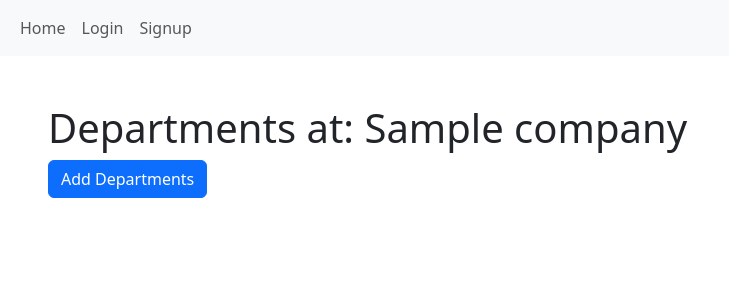
After one commit to giangarof/flask_ems, a Flask app: page /add_department/1 in a window 1280 px wide. The commit adds this page. Shown: the top 300 px of the page, without its empty margins (0-729 px from the left). Run offline with Flask 3, Linux system fonts and the light colour scheme; tables that the repository leaves empty hold one stand-in row (values such as "Sample post"); some libraries are stand-ins or nearby versions.

Commit message:
departments model

```diff
--- a/project/__init__.py
+++ b/project/__init__.py
@@ -1,7 +1,7 @@
 # Imports
 import os
 from flask import Flask
-from .routes import EmployeeRoutes, UserRoutes, CompanyRoutes
+from .routes import EmployeeRoutes, UserRoutes, CompanyRoutes, BaseRoutes
 from .extensions import db, migrate, bcrypt, login_manager
 from .models import User
 
@@ -19,5 +19,6 @@ def create_app():
     EmployeeRoutes(app, db)
     UserRoutes(app, db, bcrypt)
     CompanyRoutes(app, db)
+    BaseRoutes(app)
 
     return app
--- a/project/forms.py
+++ b/project/forms.py
@@ -11,6 +11,7 @@ from wtforms import (
 )
 from wtforms.validators import DataRequired, Email, EqualTo
 
+# EMPLOYEE
 
 class CreateEmployeeForm(FlaskForm):
     name = StringField("Enter your name")
@@ -40,32 +41,6 @@ class CreateEmployeeForm(FlaskForm):
 class DelEmployeeForm(FlaskForm):
     id = IntegerField("ID user number to remove: ")
     submit = SubmitField("Remove User")
-
-
-class SignupUserForm(FlaskForm):
-    name = StringField("Enter your name", validators=[DataRequired()])
-    password = PasswordField("Set your password", validators=[DataRequired()])
-    email = EmailField("Your email", validators=[DataRequired(), Email()])
-
-    submit = SubmitField("Create User")
-
-
-class LoginUserForm(FlaskForm):
-    password = PasswordField("Your password", validators=[DataRequired()])
-    email = EmailField("Your email", validators=[DataRequired(), Email()])
-    submit = SubmitField("LogIn User")
-
-
-class CreateCompanyForm(FlaskForm):
-    name = StringField("New company name", validators=[DataRequired()])
-    about = TextAreaField("What is the company about?", validators=[DataRequired()])
-    submit = SubmitField("Create Company")
-
-
-class UpdateCompanyForm(FlaskForm):
-    name = StringField("Update company name", validators=[DataRequired()])
-    about = TextAreaField("What is the company about?", validators=[DataRequired()])
-    submit = SubmitField("Update Company")
 
 
 class AssignEmployeeForm(FlaskForm):
@@ -143,3 +118,39 @@ class UpdateAssignedFom(FlaskForm):
         ],
     )
     submit = SubmitField("Update Employee")
+
+
+# USER
+
+class SignupUserForm(FlaskForm):
+    name = StringField("Enter your name", validators=[DataRequired()])
+    password = PasswordField("Set your password", validators=[DataRequired()])
+    email = EmailField("Your email", validators=[DataRequired(), Email()])
+
+    submit = SubmitField("Create User")
+
+
+class LoginUserForm(FlaskForm):
+    password = PasswordField("Your password", validators=[DataRequired()])
+    email = EmailField("Your email", validators=[DataRequired(), Email()])
+    submit = SubmitField("LogIn User")
+
+
+# COMPANY
+class CreateCompanyForm(FlaskForm):
+    name = StringField("New company name", validators=[DataRequired()])
+    about = TextAreaField("What is the company about?", validators=[DataRequired()])
+    submit = SubmitField("Create Company")
+
+
+class UpdateCompanyForm(FlaskForm):
+    name = StringField("Update company name", validators=[DataRequired()])
+    about = TextAreaField("What is the company about?", validators=[DataRequired()])
+    submit = SubmitField("Update Company")
+
+
+# DEPARTMENT
+
+class AddDepartmentForm(FlaskForm):
+    name = StringField('Department name to add')
+    submit = SubmitField("Add Department to your Company")
--- a/project/routes.py
+++ b/project/routes.py
@@ -4,7 +4,6 @@ from flask import Flask, abort, render_template, url_for, redirect, request, fla
 from .forms import (
     CreateEmployeeForm,
     DelEmployeeForm,
-
     SignupUserForm,
     LoginUserForm,
     CreateCompanyForm,
@@ -12,10 +11,24 @@ from .forms import (
     AssignEmployeeForm,
     UpdateUnassignedFom,
     UpdateAssignedFom,
+    AddDepartmentForm,
 )
-from .models import Employee, User, Company
+from .models import Employee, User, Company, Department
 from .extensions import db, bcrypt
 from flask_login import login_user, logout_user, login_required, current_user
+
+
+class BaseRoutes:
+
+    def __init__(self, app):
+        self.app = app
+        self.base_routes()
+
+    def base_routes(self):
+
+        @self.app.route("/", methods=["GET"])
+        def index():
+            return render_template("home.html")
 
 
 class EmployeeRoutes:
@@ -27,20 +40,12 @@ class EmployeeRoutes:
 
     # Routes
     def employee_routes(self):
-        @self.app.route("/", methods=["GET"])
-        def index():
-            return render_template("home.html")
 
-        @self.app.route("/list_unassigned")
-        def list_all_unassigned():
-            employees = Employee.query.filter_by(
-                status="Unassigned", created_by=current_user.id
-            ).all()
+        # FIRST PART
+        # UNASSIGNED EMPLOYEE SECTION
 
-            return render_template(
-                "employee/listAllUnassigned.html", employees=employees
-            )
-
+        # CREATE EMPLOYEE
+        # UNASSIGNED BY DEFAULT
         @self.app.route("/add", methods=["GET", "POST"])
         def add():
             form = CreateEmployeeForm()
@@ -61,11 +66,7 @@ class EmployeeRoutes:
 
             return render_template("employee/createEmployee.html", form=form)
 
-        # @self.app.route("/user/<int:id>", methods=["GET"])
-        # def getUser(id):
-        #     employee = Employee.query.get(id)
-        #     return render_template("profile.html", employee=employee)
-
+        # UPDATE EMPLOYEE UNASSIGNED
         @self.app.route("/update_unassiged/<int:id>", methods=["GET", "POST"])
         def updateUnassigned(id):
             employee = Employee.query.get(id)
@@ -84,6 +85,19 @@ class EmployeeRoutes:
                 "employee/updateUnassigned.html", form=form, employee=employee
             )
 
+        # LIST ALL UNASSIGNED
+        # FILTER BY CREATED_BY
+        @self.app.route("/list_unassigned")
+        def list_all_unassigned():
+            employees = Employee.query.filter_by(
+                status="Unassigned", created_by=current_user.id
+            ).all()
+
+            return render_template(
+                "employee/listAllUnassigned.html", employees=employees
+            )
+
+        # DELETE EMPLOYEE FROM DB
         @self.app.route("/delete/<int:id>", methods=["GET", "POST"])
         def delete(id):
             employee = Employee.query.get(id)
@@ -94,6 +108,11 @@ class EmployeeRoutes:
             flash("Employee deleted successfully!", "success")
             return redirect(url_for("list_all_unassigned"))
 
+        # SECONG PART
+        # ASSIGNED EMPLOYEE
+
+        # ASIGN EMPLOYEE TO A COMPANY
+        # CHANGE STATUS FROM UNASIGNED TO ACTIVE
         @self.app.route("/assign/<int:id>", methods=["GET", "POST"])
         def assignEmployee(id):
             form = AssignEmployeeForm()
@@ -124,6 +143,7 @@ class EmployeeRoutes:
                 "employee/assignToACompany.html", form=form, employee=employee
             )
 
+        # UPDATE ASSIGNED EMPLOYEE
         @self.app.route("/update_assiged/<int:id>", methods=["GET", "POST"])
         def updateAssigned(id):
             employee = Employee.query.get(id)
@@ -144,6 +164,7 @@ class EmployeeRoutes:
                 "employee/updateAssigned.html", form=form, employee=employee
             )
 
+        # REMOVE FROM ACTIVE TO UNASSIGNED
         @self.app.route("/remove/<int:id>", methods=["GET", "POST"])
         def unassignEmployee(id):
             employee = Employee.query.get(id)
@@ -268,17 +289,45 @@ class CompanyRoutes:
         def deleteCompany():
             pass
 
-        @self.app.route("/add_user_to_company", methods=["GET", "POST"])
-        @login_required
-        def addUserToCompany():
-            pass
-
-        @self.app.route("/remove_user_to_company", methods=["GET", "POST"])
-        @login_required
-        def removeUserFromCompany():
-            pass
-
         @self.app.route("/company_employees/<int:id>", methods=["GET"])
         def list_company_employees(id):
             employees = Employee.query.filter_by(company_id=id, status="Active").all()
             return render_template("company/companyEmployees.html", employees=employees)
+
+        @self.app.route("/departments/<int:id>", methods=["GET"])
+        def departments(id):
+            company = Company.query.get(id)
+            return render_template("company/departments.html", company=company)
+
+        @self.app.route("/add_department/<int:id>", methods=["GET"])
+        def addDepartment(id):
+            company = Company.query.get(id)
+            form = AddDepartmentForm()
+
+            if form.validate_on_submit():
+                new_department = Department(name=form.name.data)
+                db.session.add(new_department)
+                db.session.commit()
+
+                flash("Department created successfully", "success")
+                return redirect(url_for("profile"))
+            return render_template("company/departments.html", company=company)
+
+        @self.app.route("/remove_department/<int:company_id>/<int:department_id>", methods=[ "POST"])
+        def removeDepartment(company_id, department_id):
+            company = Company.query.get(company_id)
+            department = Department.query.get(department_id)
+            userID = current_user.id
+            companyOwner = company.owner_id
+
+            if userID != companyOwner:
+                abort(403)
+
+            if department.company_id != company.id:
+                abort(403)
+
+            db.session.delete(department)
+            db.session.commit()
+
+            flash("Department deleted successfully", "success")
+            return redirect(url_for("profile"))
--- a/project/templates/company/companies.html
+++ b/project/templates/company/companies.html
@@ -7,6 +7,7 @@
         <th scope="col">#</th>
         <th scope="col">Company Name</th>
         <th scope="col">About</th>
+        <th>Departments</th>
         <th>Employees</th>
         <th>Update</th>
         <th>Delete</th>
@@ -18,6 +19,9 @@
         <th scope="row">{{company.id}}</th>
         <td>{{company.name}}</td>
         <td>{{company.about}}</td>
+        <td>
+          <a href="{{url_for('departments', id=company.id)}}">See Departments</a>
+        </td>
         <td>
           <a href="{{url_for('list_company_employees', id=company.id)}}">Employee List</a>
         </td>
--- /dev/null
+++ b/project/templates/company/departments.html
@@ -0,0 +1,11 @@
+{% extends 'navbar.html' %} {% block content %}
+
+<div class="m-5">
+  <h1>Departments at: {{company.name}}</h1>
+
+  <!-- loop over deartments | display total of employees in that department | delete icon -->
+
+  <button class="btn btn-primary">Add Departments</button>
+</div>
+
+{% endblock %}
```
Also changed, not shown: project/models.py (+6 -1 lines).
